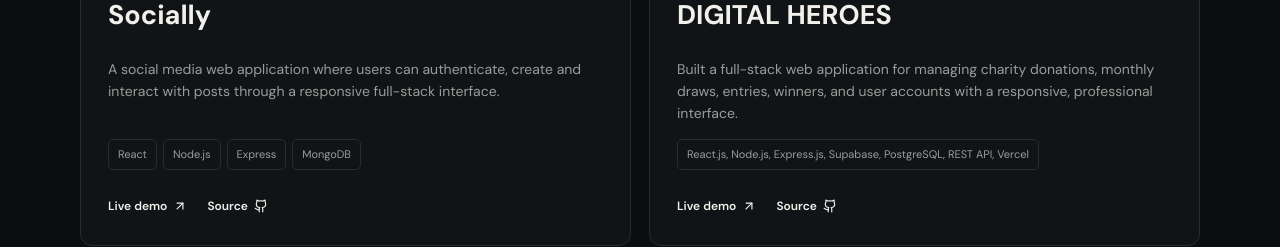
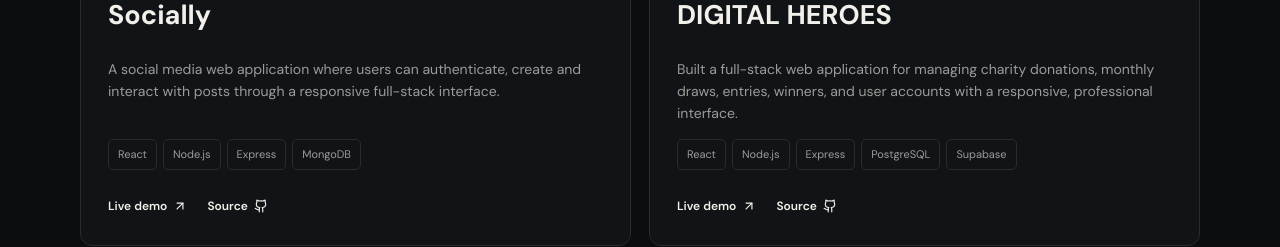
Before and after one commit to SHRUTI-GAJJAR/portfolio, a React (Vite) app: page / in a window 1280 px wide. Shown: the part 2180-2427 px from the top of the page. Built offline with nearby package versions, Linux system fonts and the light colour scheme; a web font is replaced by a local one.

Commit message:
new text

```diff
--- a/src/main.jsx
+++ b/src/main.jsx
@@ -29,7 +29,7 @@ const projects = [
     title: "DIGITAL HEROES",
     tag: "Full-Stack Web App",
     desc: "Built a full-stack web application for managing charity donations, monthly draws, entries, winners, and user accounts with a responsive, professional interface.",
-    tech: ["React.js, Node.js, Express.js, Supabase, PostgreSQL, REST API, Vercel"],
+    tech: ["React", "Node.js", "Express", "PostgreSQL", "Supabase"],
     icon: "❤",
     live: "https://digital-heroes-ashy-five.vercel.app/",
     code: "https://github.com/SHRUTI-GAJJAR/digital-heroes"
```
